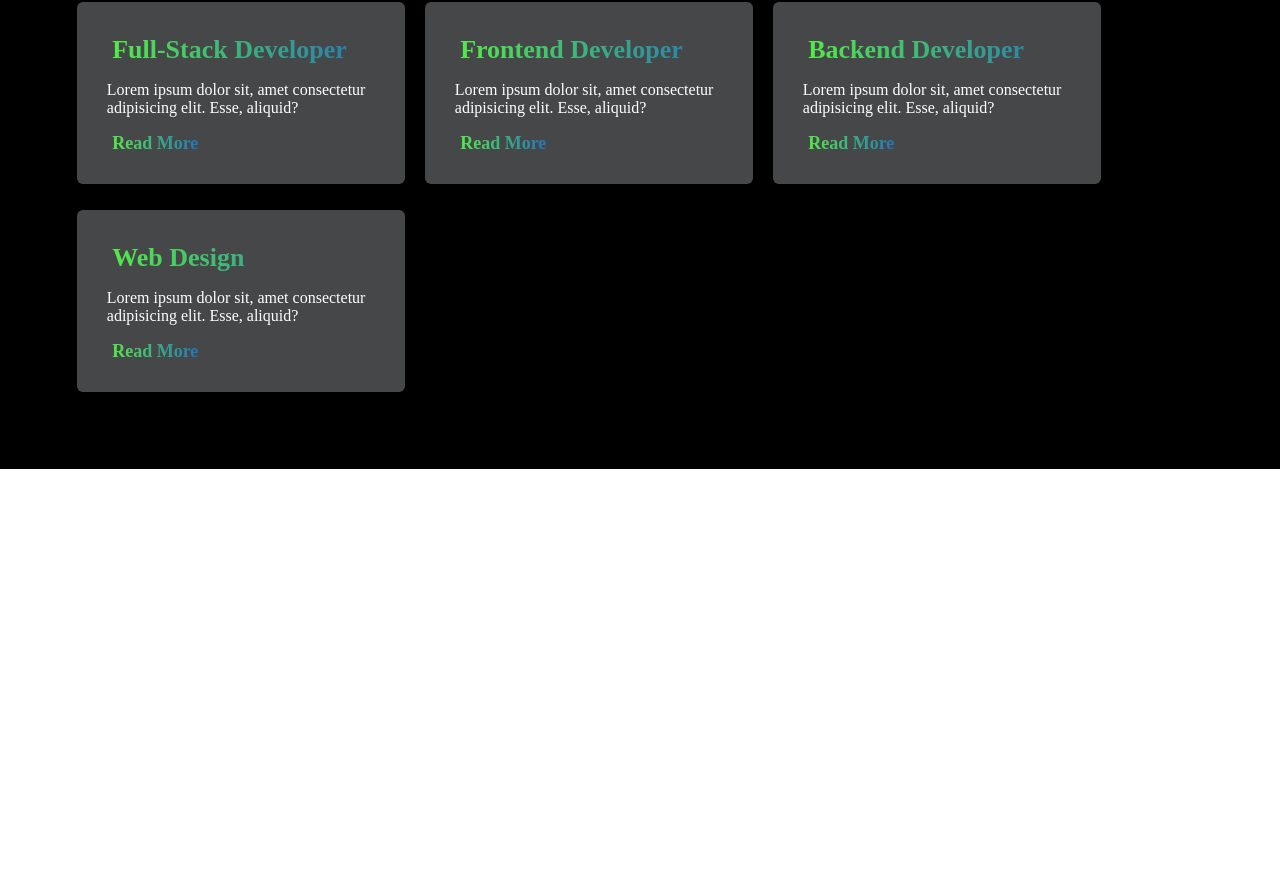
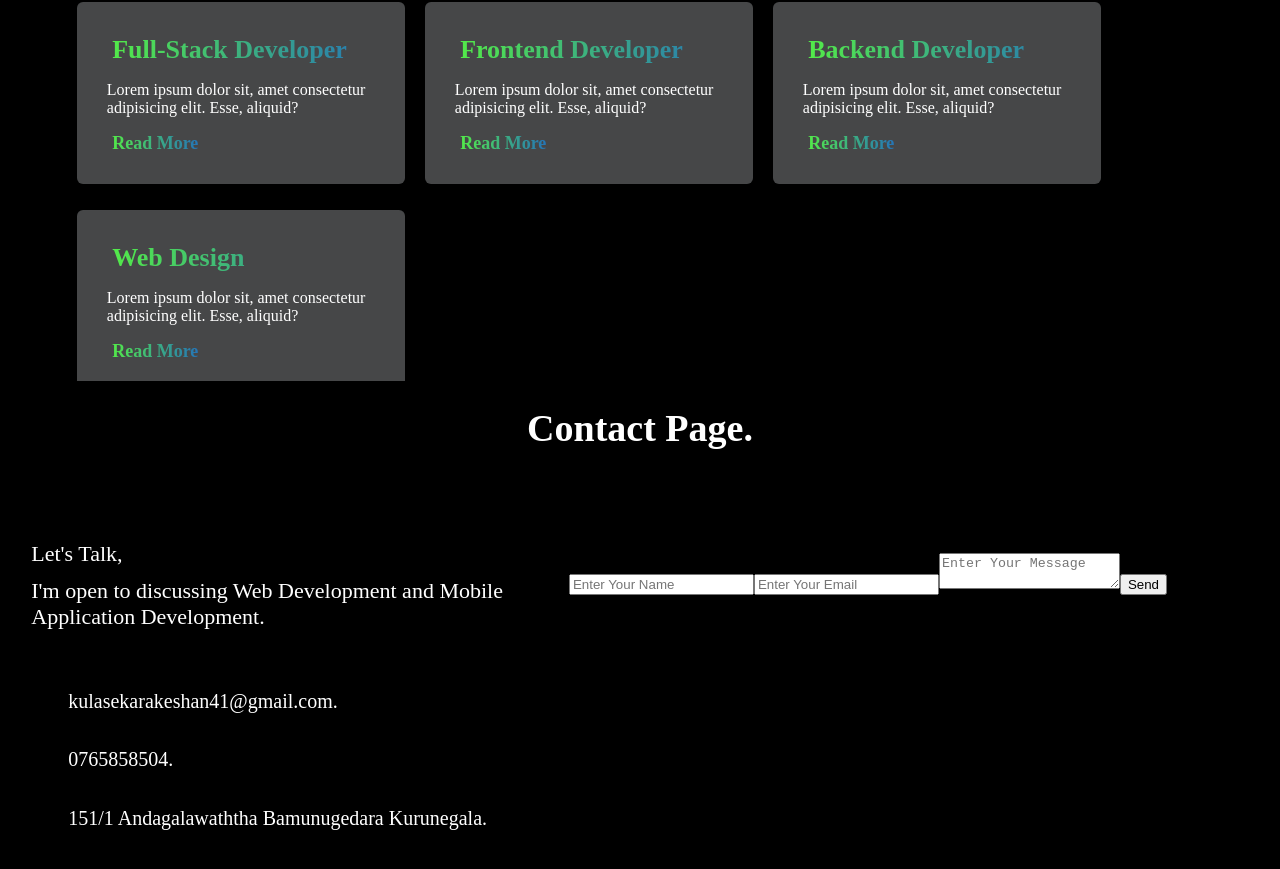
Before and after one commit to KeshaCodeolima/MY-Portfolio, a React (Create React App) app in the folder my-portfolio/: page / in a window 1280 px wide. Shown: the part 1227-2096 px from the top of the page. Before the commit the page ends 1696 px from the top, so only its background shows below. Built offline with nearby package versions, Linux system fonts and the light colour scheme.

Commit message:
add the contact page to app.js and edit the left side of the contact page

```diff
--- a/my-portfolio/src/App.js
+++ b/my-portfolio/src/App.js
@@ -1,4 +1,5 @@
 import AboutMe from "./Componets/AboutMe";
+import ContactPage from "./Componets/ContactPage";
 import Navbar from "./Componets/Navbar";
 import ServicePage from "./Componets/ServicePage";
 
@@ -8,6 +9,7 @@ function App() {
     <Navbar/>
     <AboutMe/>
     <ServicePage/>
+    <ContactPage/>
     </>
   );
 }
--- a/my-portfolio/src/Componets/ContactPage.css
+++ b/my-portfolio/src/Componets/ContactPage.css
@@ -0,0 +1,44 @@
+.contactmain{
+    position: absolute;
+    width: 100%;
+    left: 0;
+    margin-top: 125%;
+    background-color: black;
+}
+.contactmain h1{
+    color: white;
+    font-size: 38px;
+    font-weight: 600;
+    text-align: center;
+}
+.contact{
+    display: flex;
+}
+.contactleft{
+    flex: 4;
+    margin-top: 6%;
+    margin-bottom: 14%;
+}
+.itemscontact p{
+    color: white;
+    margin-left: 5.5%;
+    font-size:22px;
+    margin-top: -2%;
+}
+.contacttext{
+    color: white;
+    font-size: 20px;
+    margin-left: 12%;
+    margin-top: 8%;
+}
+.contacttext p{
+    padding-top: 3%;
+}
+.contactright{
+    flex: 5;
+    margin-top: 6%;
+    margin-bottom: 14%;
+}
+.sendmail{
+    color:white;
+}
--- a/my-portfolio/src/Componets/ContactPage.jsx
+++ b/my-portfolio/src/Componets/ContactPage.jsx
@@ -4,7 +4,30 @@ import './ContactPage.css';
 function ContactPage() {
     return (
         <>
-
+            <div className="contactmain">
+                <h1>Contact Page.</h1>
+                <div className="contact">
+                    <div className="contactleft">
+                        <div className="itemscontact">
+                            <p>Let's Talk,</p>
+                            <p>I'm open to discussing Web Development and Mobile Application Development.</p>
+                        </div>
+                        <div className="contacttext">
+                            <p>kulasekarakeshan41@gmail.com.</p>
+                            <p>0765858504.</p>
+                            <p>151/1 Andagalawaththa Bamunugedara Kurunegala.</p>
+                        </div>
+                    </div>
+                    <div className="contactright">
+                        <div className="sendmail">
+                            <input type="" placeholder='Enter Your Name' />
+                            <input type="email" placeholder='Enter Your Email' />
+                            <textarea name="" id="" placeholder='Enter Your Message'></textarea>
+                            <button className='btn2'>Send</button>
+                        </div>
+                    </div>
+                </div>
+            </div>
         </>
     )
 }
```
